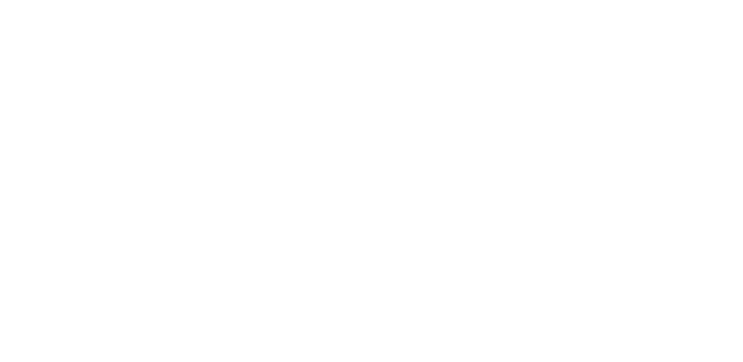
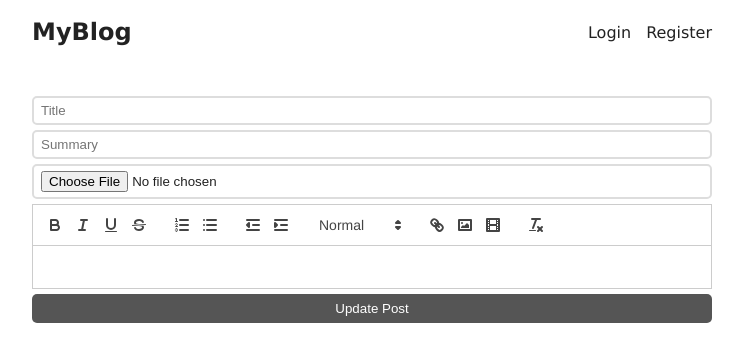
Before and after one commit to vijayvp09/fullStackProjects, a React (Vite) app in the folder blog/client/: page /edit/1 in a window 1280 px wide. Before the commit this address had no page. Shown: the top 362 px of the page, without its empty margins (268-1011 px from the left). Built offline with nearby package versions, Linux system fonts and the light colour scheme; no server answers.

Commit message:
completed post editing logic and solved some issues and completed the basic blog application using MERN stack

```diff
--- a/blog/client/src/App.css
+++ b/blog/client/src/App.css
@@ -6,6 +6,9 @@
 }
 img{
     max-width: 100%;
+}
+a{
+    cursor: pointer;
 }
 main{
     padding: 10px;
@@ -84,6 +87,7 @@
     background-color: #fff;
 }
 button{
+    cursor: pointer;
     width: 100%;
     display: block;
     border: 0;
@@ -127,3 +131,20 @@
 div.post-page div.content p{
     line-height: 1.6rem;
 }
+div.edit-row{
+    text-align: center;
+    margin-bottom: 20px;
+}
+div.post-page a.edit-btn{
+    background-color: #333;
+    color: #fff;
+    display: inline-flex;
+    align-items: center;
+    gap: 5px;
+    border-radius: 5px;
+    text-decoration: none;
+    padding: 15px 30px;
+}
+a svg{
+    height: 20px;
+}
--- a/blog/client/src/App.jsx
+++ b/blog/client/src/App.jsx
@@ -7,6 +7,7 @@
 import { UserContextProvider } from './UserContext'
 import CreatePost from './pages/CreatePost'
 import PostPage from './pages/PostPage'
+import EditPost from './pages/EditPost'
 
 function App() {
 
@@ -21,6 +22,7 @@
         <Route path={'/register'} element={<RegisterPage />} />
         <Route path={'/create'} element={<CreatePost />} />
         <Route path = {'/post/:id'} element={<PostPage />} />
+        <Route path={'/edit/:id'} element={<EditPost />} />
       </Route>
     </Routes>
     </UserContextProvider>
--- /dev/null
+++ b/blog/client/src/Editor.jsx
@@ -0,0 +1,27 @@
+import ReactQuill from "react-quill";
+import "react-quill/dist/quill.snow.css";
+
+const modules = {
+    toolbar: [
+    ['bold', 'italic', 'underline', 'strike'],
+
+    [{ list: 'ordered'}, { list: 'bullet' }],
+    [{ indent: '-1'}, { indent: '+1' }],
+
+    [{ header: [1, 2, false] }],
+    ['link', 'image', 'video'],
+    ['clean'],
+  ]};
+
+const formats = [
+    "header","font","size","bold","italic",
+    "underline","strike","blockquote","list","bullet","indent",
+    "link","image"
+];
+export default function Editor({value, onChange}) {
+    return(
+        <div>
+        <ReactQuill modules={modules} formats={formats} value={value} onChange={onChange} />
+        </div>
+    )
+}
--- a/blog/client/src/pages/CreatePost.jsx
+++ b/blog/client/src/pages/CreatePost.jsx
@@ -1,25 +1,6 @@
-import ReactQuill from "react-quill";
-import 'react-quill/dist/quill.snow.css';
 import { useState } from 'react';
 import {Navigate} from 'react-router-dom';
-
-const modules = {
-    toolbar: [
-    ['bold', 'italic', 'underline', 'strike'],
-
-    [{ list: 'ordered'}, { list: 'bullet' }],
-    [{ indent: '-1'}, { indent: '+1' }],
-
-    [{ header: [1, 2, false] }],
-    ['link', 'image', 'video'],
-    ['clean'],
-  ]};
-
-const formats = [
-    "header","font","size","bold","italic",
-    "underline","strike","blockquote","list","bullet","indent",
-    "link","image"
-];
+import Editor from '../Editor'
 
 export default function CreatePost() {
     const [title, setTitle] = useState('');
@@ -54,7 +35,7 @@
             <input type="title" placeholder={'Title'} value={title} onChange={e => setTitle(e.target.value)} />
             <input type="summary" placeholder={'Summary'} value={summary} onChange={e => setSummary(e.target.value)} />
             <input type="file" onChange={(e => setFiles(e.target.files))} />
-            <ReactQuill modules={modules} formats={formats} value={content} onChange={newValue => setContent(newValue)} />
+            <Editor value={content} onChange={setContent} />
             <button style={{marginTop:'5px'}}>Create Post</button>
         </form>
     )
--- /dev/null
+++ b/blog/client/src/pages/EditPost.jsx
@@ -0,0 +1,66 @@
+import { useState, useEffect } from 'react';
+import {Navigate, useParams} from 'react-router-dom';
+import Editor from '../Editor'
+
+
+export default function EditPost() {
+    const {id} = useParams();
+    const [title, setTitle] = useState('');
+    const [summary, setSummary] = useState('');
+    const [content, setContent] = useState('');
+    const [files, setFiles] = useState('');
+    const [redirect, setRedirect] = useState(false);
+
+    useEffect(() => {
+        fetch('http://localhost:4000/post'+id)
+        .then(response => {
+            response.json().then(postInfo => {
+                setTitle(postInfo.title);
+                setContent(postInfo.content);
+                setSummary(postInfo.summary);
+            });
+        });
+    }, []);
+
+    async function updatePost(e) {
+        e.preventDefault();
+        const data = new FormData();
+        data.set('title', title);
+        data.set('summary', summary);
+        data.set('content', content);
+        data.set('id', id);
+        if(files?.[0]) {
+            data.set('file', files?.[0]);
+        }
+        const response = await fetch('http://localhost:4000/post', {
+            method: 'PUT',
+            body: data,
+            credentials: 'include',
+        });
+
+        if(response.ok){
+            setRedirect(true);
+        }
+    }
+
+    if (redirect) {
+        return <Navigate to={'/post/'+id} />
+    }
+
+    return(
+        <form onSubmit={updatePost}>
+            <input type="title"
+                   placeholder={'Title'}
+                   value={title}
+                   onChange={e => setTitle(e.target.value)} />
+            <input type="summary"
+                   placeholder={'Summary'}
+                   value={summary}
+                   onChange={e => setSummary(e.target.value)} />
+            <input type="file"
+                   onChange={(e => setFiles(e.target.files))} />
+            <Editor value={content} onChange={setContent} />
+            <button style={{marginTop:'5px'}}>Update Post</button>
+        </form>
+    )
+}
--- a/blog/client/src/pages/PostPage.jsx
+++ b/blog/client/src/pages/PostPage.jsx
@@ -1,9 +1,12 @@
-import {useEffect, useState} from "react";
-import { useParams } from "react-router-dom";
+import {useContext, useEffect, useState} from "react";
+import { useParams, Link } from "react-router-dom";
 import {format} from 'date-fns';
+import {UserContext} from "../UserContext"
+
 export default function PostPage() {
     const [postInfo, setPostInfo] = useState(null);
     const {id} = useParams();
+    const {userInfo} = useContext(UserContext)
     useEffect(() => {
         fetch(`http://localhost:4000/post/${id}`)
         .then(response => {
@@ -19,6 +22,16 @@
             <h1>{postInfo.title}</h1>
             <time>{format(new Date(postInfo.createdAt), 'MMM d, yyyy HH:mm')}</time>
             <div className="author">by {postInfo.author.username}</div>
+            {userInfo.id === postInfo.author._id && (
+                <div className="edit-row">
+                    <Link className="edit-btn" to={`/edit/${postInfo._id}`}>
+                        <svg xmlns="http://www.w3.org/2000/svg" fill="none" viewBox="0 0 24 24" strokeWidth={1.5} stroke="currentColor" className="w-6 h-6">
+                            <path strokeLinecap="round" strokeLinejoin="round" d="m16.862 4.487 1.687-1.688a1.875 1.875 0 1 1 2.652 2.652L10.582 16.07a4.5 4.5 0 0 1-1.897 1.13L6 18l.8-2.685a4.5 4.5 0 0 1 1.13-1.897l8.932-8.931Zm0 0L19.5 7.125M18 14v4.75A2.25 2.25 0 0 1 15.75 21H5.25A2.25 2.25 0 0 1 3 18.75V8.25A2.25 2.25 0 0 1 5.25 6H10" />
+                        </svg>
+                        Edit this post
+                    </Link>
+                </div>
+            )}
             <div className="image" >
                 <img src={`http://localhost:4000/${postInfo.cover}`} alt="image" />
             </div>
```
Also changed, not shown: 2 other files (tests, documents, lock files or other folders).
